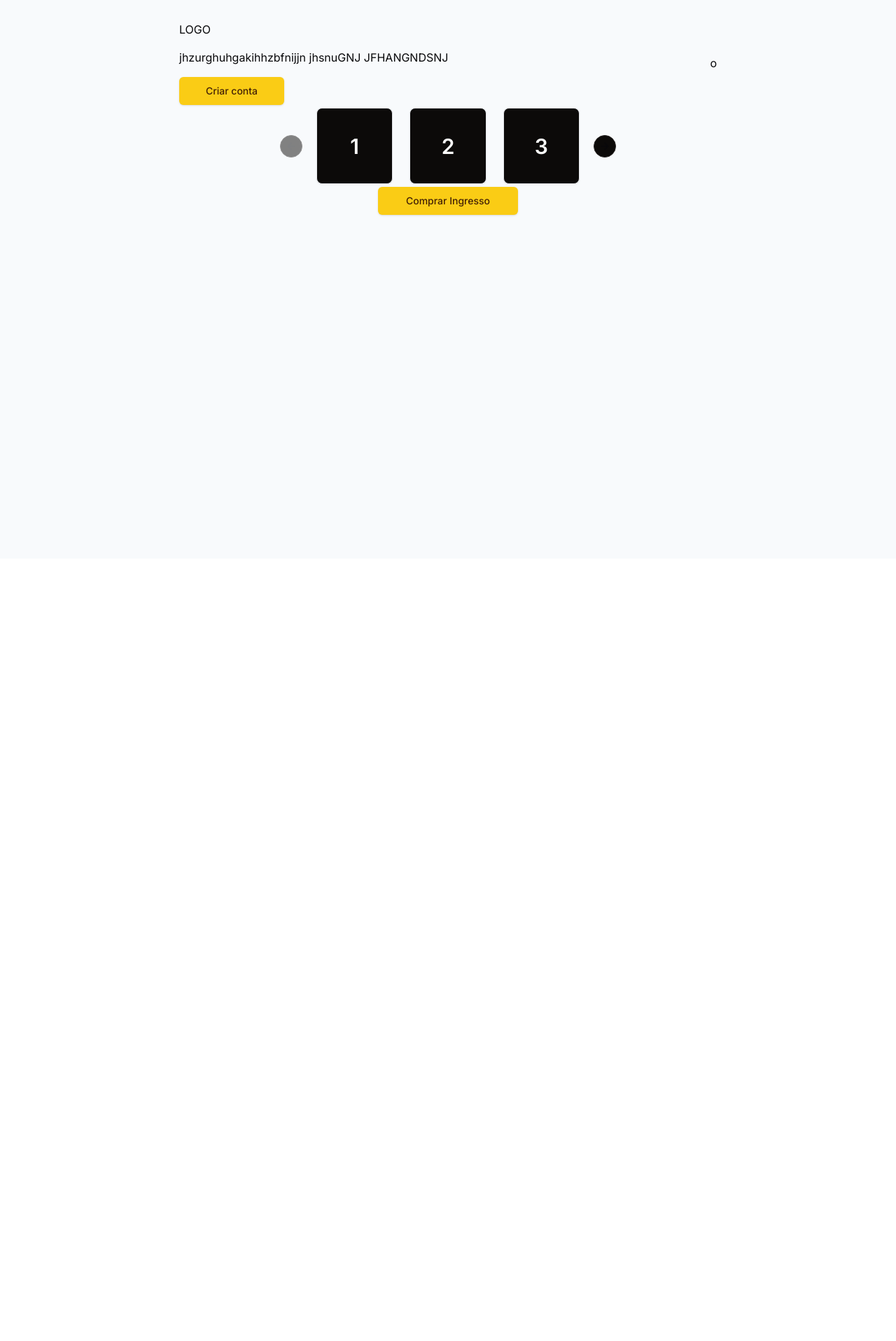
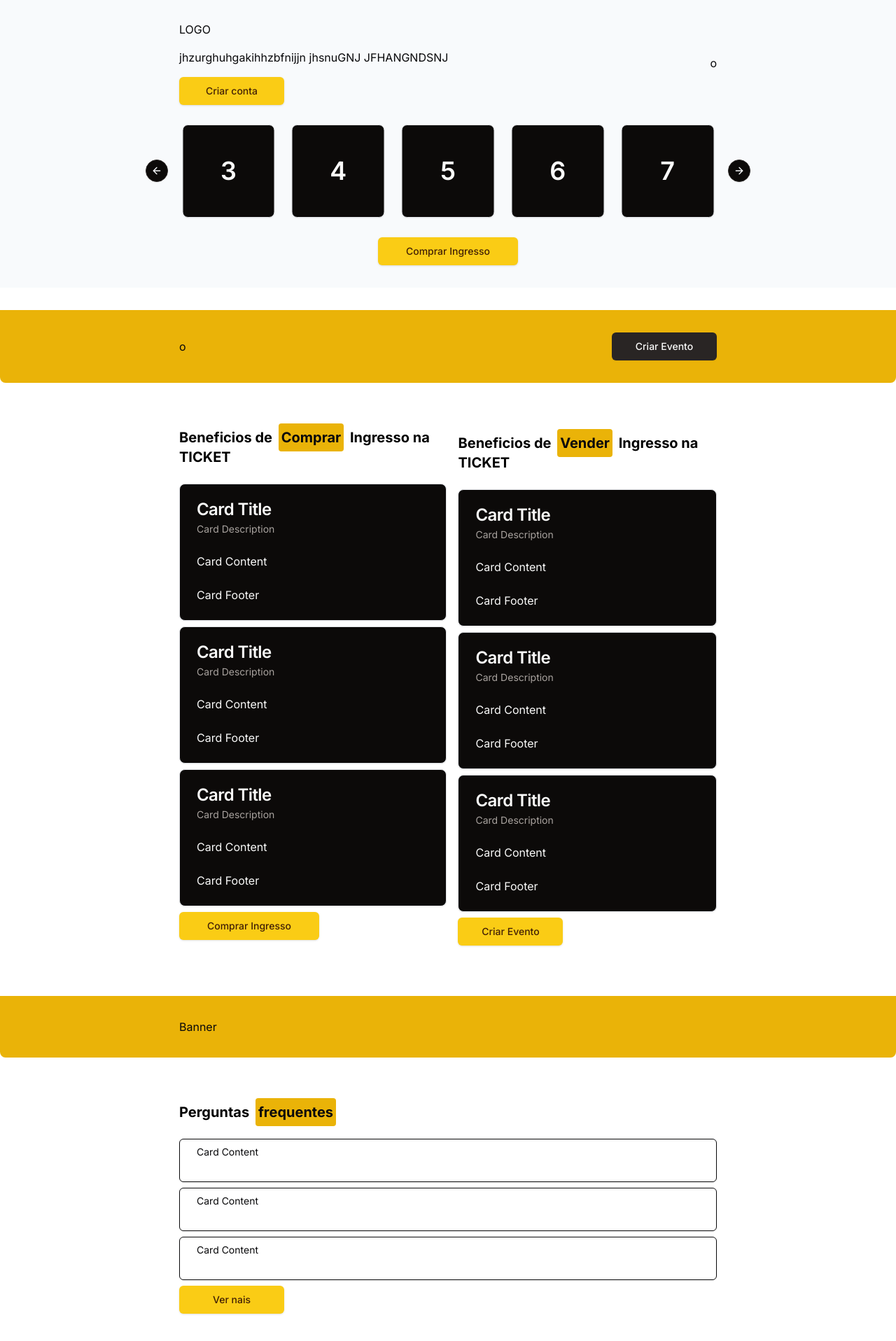
Before and after one commit to JCDEV227/ticket, a Next.js app: page / in a window 1280 px wide. Shown: the part 102-2018 px from the top of the page at 70% size. Before the commit the page ends 900 px from the top, so only its background shows below. Built offline with nearby package versions, Linux system fonts and the light colour scheme.

Commit message:
finshed mais home page

```diff
--- a/package.json
+++ b/package.json
@@ -16,6 +16,7 @@
     "@radix-ui/react-slot": "^1.1.0",
     "class-variance-authority": "^0.7.0",
     "clsx": "^2.1.1",
+    "embla-carousel-autoplay": "^8.1.6",
     "embla-carousel-react": "^8.1.6",
     "lucide-react": "^0.400.0",
     "next": "14.2.4",
--- a/src/components/CarrosselEvent/page.tsx
+++ b/src/components/CarrosselEvent/page.tsx
@@ -14,7 +14,7 @@ export function CarrosselEvent() {
       opts={{
         align: "start",
       }}
-      className="w-full max-w-sm"
+      className="w-full max-w-[80%]"
     >
       <CarouselContent>
         {Array.from({ length: 5 }).map((_, index) => (
--- /dev/null
+++ b/src/components/cardBeneficios/page.tsx
@@ -0,0 +1,26 @@
+"use client"
+import {
+    Card,
+    CardContent,
+    CardDescription,
+    CardFooter,
+    CardHeader,
+    CardTitle,
+  } from "@/components/ui/card"
+
+export function CardBeneficios() {
+    return (
+        <Card className="min-w-[100%]">
+            <CardHeader>
+                <CardTitle>Card Title</CardTitle>
+                <CardDescription>Card Description</CardDescription>
+            </CardHeader>
+            <CardContent>
+                <p>Card Content</p>
+            </CardContent>
+            <CardFooter>
+                <p>Card Footer</p>
+            </CardFooter>
+        </Card>
+    )
+}
--- /dev/null
+++ b/src/components/cardSimples/page.tsx
@@ -0,0 +1,15 @@
+"use client"
+import {
+    Card,
+    CardContent,
+  } from "@/components/ui/card"
+
+export function CardSimples() {
+    return (
+        <Card className="min-w-[100%] bg-white border rounded-md border-zinc-950 text-zinc-950 max-h-[150px] text-sm py-2">
+            <CardContent>
+                <p>Card Content</p>
+            </CardContent>
+        </Card>
+    )
+}
--- /dev/null
+++ b/src/components/carrosselAuto/page.tsx
@@ -0,0 +1,43 @@
+"use client"
+import * as React from "react"
+import Autoplay from "embla-carousel-autoplay"
+
+import { Card, CardContent } from "@/components/ui/card"
+import {
+  Carousel,
+  CarouselContent,
+  CarouselItem,
+  CarouselNext,
+  CarouselPrevious,
+} from "@/components/ui/carousel"
+
+export function CarrosselAuto() {
+  const plugin = React.useRef(
+    Autoplay({ delay: 2000, stopOnInteraction: true })
+  )
+
+  return (
+    <Carousel
+      plugins={[plugin.current]}
+      className="w-full max-w-[80%] lg:max-w-[100%]"
+      onMouseEnter={plugin.current.stop}
+      onMouseLeave={plugin.current.reset}
+    >
+      <CarouselContent>
+        {Array.from({ length: 15 }).map((_, index) => (
+          <CarouselItem key={index} className="md:basis-1/2 lg:basis-1/5">
+            <div className="p-1">
+              <Card>
+                <CardContent className="flex aspect-square items-center justify-center p-6">
+                  <span className="text-4xl font-semibold">{index + 1}</span>
+                </CardContent>
+              </Card>
+            </div>
+          </CarouselItem>
+        ))}
+      </CarouselContent>
+      <CarouselPrevious />
+      <CarouselNext />
+    </Carousel>
+  )
+}
--- a/src/components/mainHome/page.tsx
+++ b/src/components/mainHome/page.tsx
@@ -1,23 +1,69 @@
 import { Button } from "@/components/ui/button"
 import { CarrosselEvent } from "../CarrosselEvent/page"
+import { CardBeneficios } from "../cardBeneficios/page"
+import { CardSimples } from "../cardSimples/page"
+import { CarrosselAuto } from "../carrosselAuto/page"
 
 export function MainHome(){
     return (
-        <main className="min-w-[100%] min-h-screen p-8 lg:px-[20%] bg-slate-50 text-zinc-950">
-            <div className="flex flex-col justify-between items-center lg:flex-row">
-                <div className="flex flex-col gap-4 w-">
+       <main>
+         <div className="min-w-[100%] p-8 mb-8 lg:px-[20%] bg-slate-50 text-zinc-950 flex flex-col gap-6">
+            <div className="flex flex-col justify-between items-center lg:flex-row gap-2">
+                <div className="flex flex-col gap-4">
                     <h1>LOGO</h1>
                     <p>jhzurghuhgakihhzbfnijjn  jhsnuGNJ JFHANGNDSNJ</p>
-                    <Button className="lg:w-[150px] lg:h-10 lg:flex-none">Criar conta</Button>
+                    <Button className="lg:w-[150px] lg:h-10 lg:flex-none hover:animate-pulse">Criar conta</Button>
                 </div>
                 <div>o</div>
             </div>
-            <div className="flex justify-center items-center">
-                <CarrosselEvent />
+            <div className="min-w-[100%] lg:max-w-[90%] flex justify-center items-center">
+                <CarrosselAuto />
             </div>
             <div className="flex justify-center items-center">
-                <Button className="lg:w-[200px] lg:h-10 lg:flex-none">Comprar Ingresso</Button>
+                <Button className="lg:w-[200px] lg:h-10 lg:flex-none hover:animate-pulse">Comprar Ingresso</Button>
             </div>
-        </main>
+        </div>
+        <div className="min-w-screen bg-background p-8 mb-8 lg:px-[20%] bg-yellow-500 rounded-br-lg rounded-bl-lg text-zinc-950 flex flex-col justify-between items-center lg:flex-row gap-2">
+            <div>
+                o
+            </div>
+            <div>
+                <Button variant="secondary" className="lg:w-[150px] lg:h-10 lg:flex-none hover:animate-pulse">Criar Evento</Button>
+            </div>
+        </div>
+        <div className="min-w-screen p-8 mb-8 lg:px-[20%] flex flex-col justify-between items-center lg:flex-row gap-4">
+            <div className="flex flex-col gap-2">
+                <h2 className="text-xl font-bold">Beneficios de <span className="bg-yellow-500 p-1 m-1 py-2 rounded-sm text-zinc-950">Comprar</span> Ingresso na TICKET</h2>
+                <div className="mt-4 flex flex-col lg:items-start items-center justify-center gap-2">
+                    <CardBeneficios />
+                    <CardBeneficios />
+                    <CardBeneficios />
+                </div>
+                <Button className="lg:w-[200px] lg:h-10 lg:flex-none hover:animate-pulse mb-4">Comprar Ingresso</Button>
+            </div>
+            <div className="flex flex-col gap-2">
+                <h2 className="text-xl font-bold">Beneficios de <span className="bg-yellow-500 p-1 m-1 py-2 rounded-sm text-zinc-950">Vender</span> Ingresso na TICKET</h2>
+
+                <div className="mt-4 flex flex-col lg:items-start items-center justify-center gap-2">
+                    <CardBeneficios />
+                    <CardBeneficios />
+                    <CardBeneficios />
+                </div>
+                <Button className="lg:w-[150px] lg:h-10 lg:flex-none hover:animate-pulse">Criar Evento</Button>
+            </div>
+        </div>
+        <div className="min-w-screen bg-background p-8 mb-8 lg:px-[20%] bg-yellow-500 rounded-br-lg rounded-bl-lg text-zinc-950 flex flex-col justify-between items-center lg:flex-row gap-2">
+            Banner
+        </div>
+        <div className="min-w-screen p-8 mb-8 lg:px-[20%] flex flex-col gap-2">
+        <h2 className="text-xl font-bold">Perguntas <span className="bg-yellow-500 p-1 m-1 py-2 rounded-sm text-zinc-950">frequentes</span></h2>
+        <div className="mt-4 flex flex-col lg:items-start items-center justify-center gap-2">
+            <CardSimples />
+            <CardSimples />
+            <CardSimples />
+        </div>
+        <Button className="lg:w-[150px] lg:h-10 lg:flex-none hover:animate-pulse">Ver nais</Button>
+        </div>
+       </main>
     )
 }
--- a/src/components/ui/carousel.tsx
+++ b/src/components/ui/carousel.tsx
@@ -216,7 +216,7 @@ const CarouselPrevious = React.forwardRef<
       onClick={scrollPrev}
       {...props}
     >
-      <ArrowLeft className="h-4 w-4" />
+      <ArrowLeft className="h-4 w-4 text-slate-50" />
       <span className="sr-only">Previous slide</span>
     </Button>
   )
@@ -235,7 +235,7 @@ const CarouselNext = React.forwardRef<
       variant={variant}
       size={size}
       className={cn(
-        "absolute h-8 w-8 rounded-full",
+        "absolute h-8 w-8 rounded-full text-slate-50",
         orientation === "horizontal"
           ? "-right-12 top-1/2 -translate-y-1/2"
           : "-bottom-12 left-1/2 -translate-x-1/2 rotate-90",
```
Also changed, not shown: 1 other file (tests, documents, lock files or other folders).
